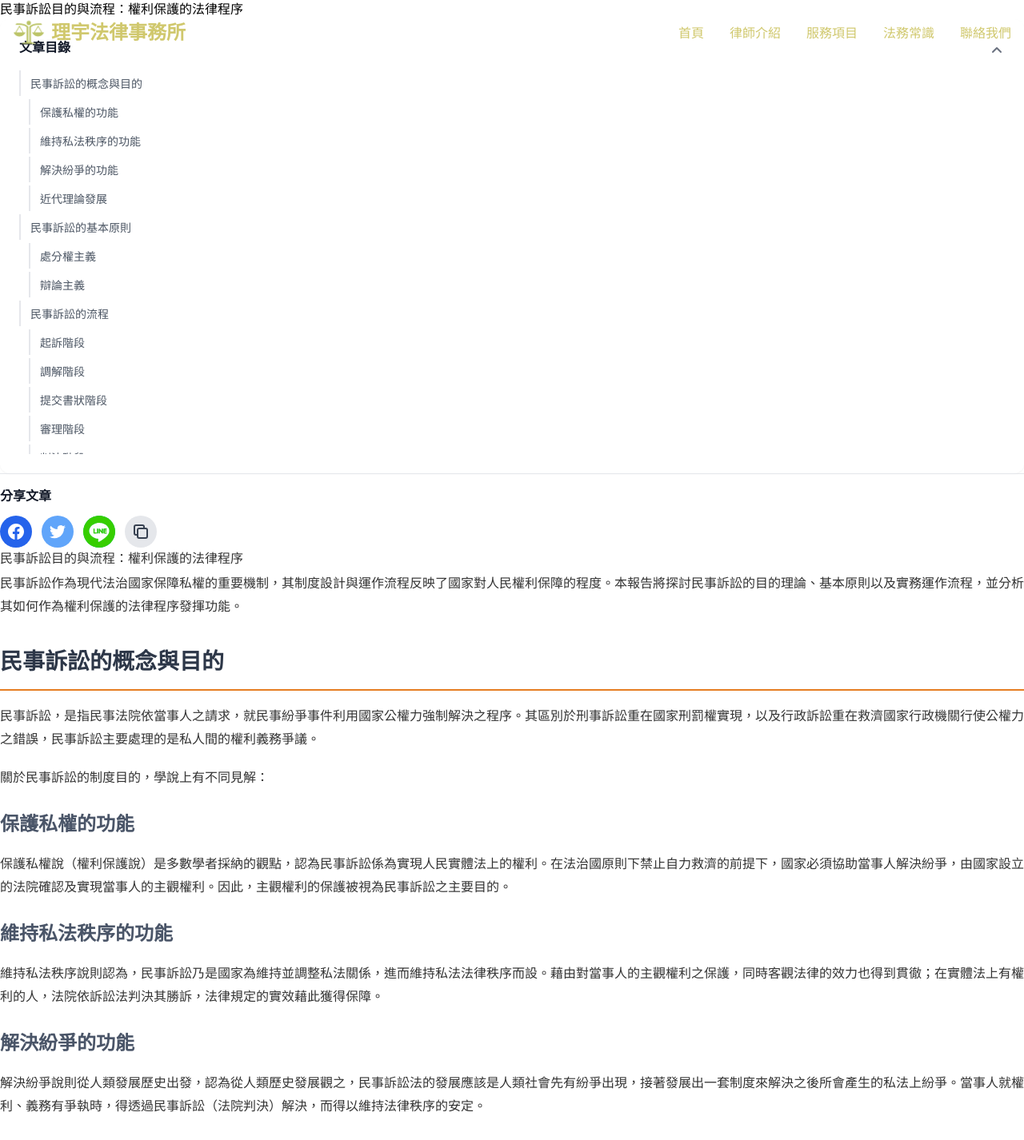
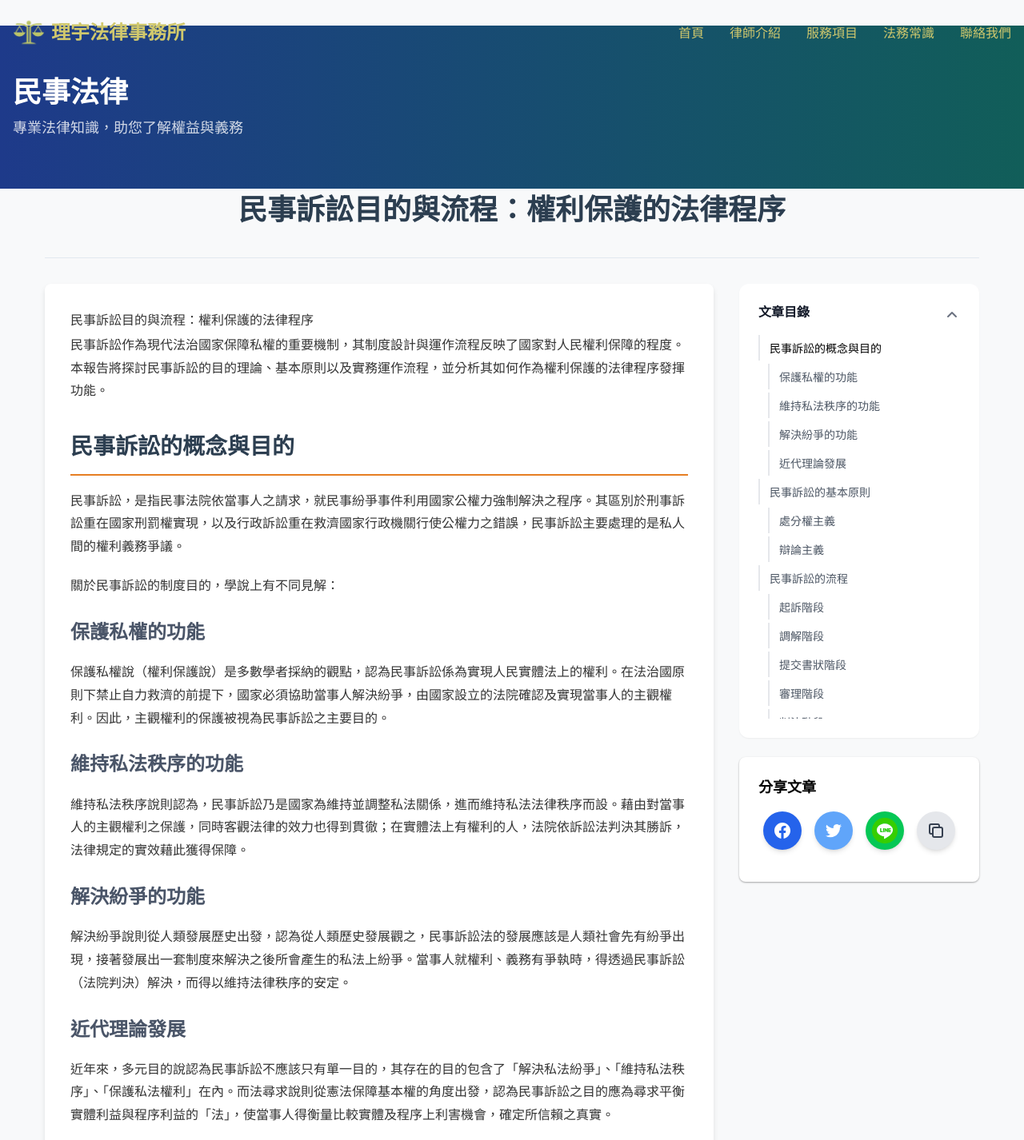
Before and after one commit to zellhuang0503/liyulaw_website, a React (Vite) app in the folder client/: page /knowledge/civil/1 in a window 1280 px wide. Shown: the top 1426 px of the page at 80% size. Built offline with nearby package versions, Linux system fonts and the light colour scheme.

Commit message:
改進文章頁面UI/UX：優化ShareArticle組件和RelatedArticlesList組件，使其與網站整體風格一致，增加卡片式設計和現代化樣式

```diff
--- a/client/src/components/ShareArticle.tsx
+++ b/client/src/components/ShareArticle.tsx
@@ -42,17 +42,9 @@ const ShareArticle: React.FC<ShareArticleProps> = ({ title, url }) => {
     tap: { scale: 0.95 }
   };
 
-  // 按鈕共用樣式
-  const buttonStyle = {
-    width: '40px',
-    height: '40px'
-  };
-
   return (
-    <div className="pt-4 border-t border-gray-200">
-      <h3 className="font-semibold text-gray-900 mb-3">分享文章</h3>
-
-      <div className="flex space-x-3">
+    <div className="flex flex-col">
+      <div className="flex justify-center space-x-4 mb-4">
         {/* Facebook */}
         <motion.button
           variants={buttonVariants}
@@ -60,8 +52,7 @@ const ShareArticle: React.FC<ShareArticleProps> = ({ title, url }) => {
           whileHover="hover"
           whileTap="tap"
           onClick={shareToFacebook}
-          className="p-2 bg-blue-600 text-white rounded-full hover:bg-blue-700 transition-colors share-button flex items-center justify-center"
-          style={buttonStyle}
+          className="w-12 h-12 bg-blue-600 text-white rounded-full hover:bg-blue-700 transition-colors shadow-md flex items-center justify-center"
           aria-label="分享到 Facebook"
         >
           <svg className="w-6 h-6" fill="currentColor" viewBox="0 0 24 24" aria-hidden="true">
@@ -76,8 +67,7 @@ const ShareArticle: React.FC<ShareArticleProps> = ({ title, url }) => {
           whileHover="hover"
           whileTap="tap"
           onClick={shareToTwitter}
-          className="p-2 bg-blue-400 text-white rounded-full hover:bg-blue-500 transition-colors share-button flex items-center justify-center"
-          style={buttonStyle}
+          className="w-12 h-12 bg-blue-400 text-white rounded-full hover:bg-blue-500 transition-colors shadow-md flex items-center justify-center"
           aria-label="分享到 Twitter"
         >
           <svg className="w-6 h-6" fill="currentColor" viewBox="0 0 24 24" aria-hidden="true">
@@ -92,14 +82,13 @@ const ShareArticle: React.FC<ShareArticleProps> = ({ title, url }) => {
           whileHover="hover"
           whileTap="tap"
           onClick={shareToLine}
-          className="p-0 bg-[#06C755] text-white rounded-full hover:bg-green-600 transition-colors share-button flex items-center justify-center overflow-hidden"
-          style={buttonStyle}
+          className="w-12 h-12 bg-[#06C755] text-white rounded-full hover:bg-green-600 transition-colors shadow-md flex items-center justify-center overflow-hidden"
           aria-label="分享到 LINE"
         >
           <img
             src="/images/line40x40.svg"
             alt="分享到 LINE"
-            className="w-full h-full object-cover"
+            className="w-8 h-8 object-cover"
           />
         </motion.button>
 
@@ -110,8 +99,7 @@ const ShareArticle: React.FC<ShareArticleProps> = ({ title, url }) => {
           whileHover="hover"
           whileTap="tap"
           onClick={copyLink}
-          className="p-2 bg-gray-200 text-gray-700 rounded-full hover:bg-gray-300 transition-colors share-button flex items-center justify-center"
-          style={buttonStyle}
+          className="w-12 h-12 bg-gray-200 text-gray-700 rounded-full hover:bg-gray-300 transition-colors shadow-md flex items-center justify-center"
           aria-label="複製連結"
         >
           <svg className="w-6 h-6" fill="none" stroke="currentColor" viewBox="0 0 24 24" xmlns="http://www.w3.org/2000/svg">
@@ -122,9 +110,14 @@ const ShareArticle: React.FC<ShareArticleProps> = ({ title, url }) => {
 
       {/* 複製成功提示 */}
       {isCopied && (
-        <div className="mt-2 text-sm text-green-600 font-medium">
+        <motion.div
+          initial={{ opacity: 0, y: 10 }}
+          animate={{ opacity: 1, y: 0 }}
+          exit={{ opacity: 0 }}
+          className="text-center py-2 px-4 bg-green-100 text-green-700 rounded-md font-medium text-sm"
+        >
           連結已複製到剪貼簿！
-        </div>
+        </motion.div>
       )}
     </div>
   );
--- a/client/src/components/article/RelatedArticlesList.tsx
+++ b/client/src/components/article/RelatedArticlesList.tsx
@@ -1,5 +1,6 @@
 import React from 'react';
 import { Link } from 'react-router-dom';
+import { motion } from 'framer-motion';
 import { ArticleCategory, getRelatedArticles } from '../../utils/articleFileResolver';
 import articleTitles from '../../data/articleTitles';
 
@@ -22,25 +23,90 @@ const RelatedArticlesList: React.FC<RelatedArticlesListProps> = ({
     currentId
   );
 
+  // 卡片動畫效果
+  const cardVariants = {
+    initial: { opacity: 0, y: 20 },
+    animate: { opacity: 1, y: 0 },
+    hover: { y: -5, boxShadow: '0 10px 15px rgba(0,0,0,0.1)' }
+  };
+
+  // 容器動畫效果
+  const containerVariants = {
+    initial: { opacity: 0 },
+    animate: {
+      opacity: 1,
+      transition: {
+        staggerChildren: 0.1
+      }
+    }
+  };
+
   return (
-    <div className="related-articles">
-      <h3>相關文章</h3>
-      <ul className="related-articles-list">
+    <div className="related-articles mt-12 pt-8 border-t border-gray-200">
+      <h3 className="text-2xl font-bold text-gray-800 mb-6">相關文章</h3>
+
+      {relatedArticles.length > 0 ? (
+        <motion.div
+          className="related-articles-grid"
+          variants={containerVariants}
+          initial="initial"
+          animate="animate"
+        >
           {relatedArticles.map((article, index) => {
             const articleKey = `${article.category}-${article.id.split('-')[1]}`;
             const title = articleTitles[articleKey] || '未知標題';
 
             return (
-            <li key={index} className="related-article-item">
-              <Link to={`/article/${article.category}/${article.id.split('-')[1]}`}>
-                {title}
+              <motion.div
+                key={index}
+                className="related-article-card"
+                variants={cardVariants}
+                whileHover="hover"
+                transition={{ duration: 0.3 }}
+              >
+                <Link
+                  to={`/article/${article.category}/${article.id.split('-')[1]}`}
+                  className="block h-full"
+                >
+                  <div className="flex items-start">
+                    <div className="mr-4 mt-1 text-primary">
+                      <svg xmlns="http://www.w3.org/2000/svg" className="h-5 w-5" viewBox="0 0 20 20" fill="currentColor">
+                        <path fillRule="evenodd" d="M12.293 5.293a1 1 0 011.414 0l4 4a1 1 0 010 1.414l-4 4a1 1 0 01-1.414-1.414L14.586 11H3a1 1 0 110-2h11.586l-2.293-2.293a1 1 0 010-1.414z" clipRule="evenodd" />
+                      </svg>
+                    </div>
+                    <div>
+                      <h4 className="font-medium text-gray-900 hover:text-primary transition-colors">{title}</h4>
+                      <p className="text-sm text-gray-500 mt-1">
+                        {getCategoryName(article.category)}
+                      </p>
+                    </div>
+                  </div>
                 </Link>
-            </li>
+              </motion.div>
             );
           })}
-      </ul>
+        </motion.div>
+      ) : (
+        <p className="text-gray-500 italic">沒有找到相關文章</p>
+      )}
     </div>
   );
 };
 
+// 獲取類別的中文名稱
+const getCategoryName = (category: string) => {
+  switch (category) {
+    case 'criminal':
+      return '刑事法律';
+    case 'civil':
+      return '民事法律';
+    case 'administrative':
+      return '行政法律';
+    case 'corporate':
+      return '企業法務';
+    default:
+      return '法律知識';
+  }
+};
+
 export default RelatedArticlesList;
--- a/client/src/pages/ArticlePage.tsx
+++ b/client/src/pages/ArticlePage.tsx
@@ -99,8 +99,27 @@ const ArticlePage: React.FC = () => {
   // 提取文章目錄
   const toc = extractToc(article);
 
+  // 獲取類別的中文名稱
+  const getCategoryName = (category: string) => {
+    switch (category) {
+      case 'criminal':
+        return '刑事法律';
+      case 'civil':
+        return '民事法律';
+      case 'administrative':
+        return '行政法律';
+      case 'corporate':
+        return '企業法務';
+      default:
+        return '法律知識';
+    }
+  };
+
   return (
     <div className="article-page">
+      {/* 閱讀進度條 */}
+      <ReadingProgress progress={readingProgress} />
+
       {/* 文章載入器組件 */}
       <ArticleLoader
         category={category || ''}
@@ -109,8 +128,13 @@ const ArticlePage: React.FC = () => {
         onLoadingChange={handleLoadingChange}
       />
 
-      {/* 閱讀進度條 */}
-      <ReadingProgress progress={readingProgress} />
+      {/* 頁面標題區塊 */}
+      <div className="page-header bg-gradient-to-r from-blue-900 to-teal-800 text-white py-16">
+        <div className="container mx-auto px-4">
+          <h1 className="text-4xl font-bold mb-2">{getCategoryName(category || '')}</h1>
+          <p className="text-lg opacity-80">專業法律知識，助您了解權益與義務</p>
+        </div>
+      </div>
 
       {loading ? (
         <div className="loading-container">
@@ -129,14 +153,6 @@ const ArticlePage: React.FC = () => {
           </div>
 
           <div className="article-body">
-            <div className="article-sidebar">
-              {/* 文章目錄組件 */}
-              <TableOfContents toc={toc} activeHeadingId={activeHeadingId} />
-
-              {/* 分享文章組件 */}
-              <ShareArticle title={title} url={window.location.href} />
-            </div>
-
             <div className="article-main">
               {/* 文章內容組件 */}
               <ArticleContent article={article} toc={toc} />
@@ -147,6 +163,17 @@ const ArticlePage: React.FC = () => {
                 currentId={id || ''}
               />
             </div>
+
+            <div className="article-sidebar">
+              {/* 文章目錄組件 */}
+              <TableOfContents toc={toc} activeHeadingId={activeHeadingId} />
+
+              {/* 分享文章組件 */}
+              <div className="share-container">
+                <h3 className="text-lg font-semibold mb-4">分享文章</h3>
+                <ShareArticle title={title} url={window.location.href} />
+              </div>
+            </div>
           </div>
         </motion.div>
       )}
--- a/client/src/styles/article.css
+++ b/client/src/styles/article.css
@@ -9,6 +9,11 @@
   --color-text-light: #666666;
   --color-background: #f8f9fa;
   --color-border: #e2e8f0;
+  --color-navy: #2c3e50;
+  --shadow-sm: 0 1px 3px rgba(0,0,0,0.12), 0 1px 2px rgba(0,0,0,0.24);
+  --shadow-md: 0 4px 6px rgba(0,0,0,0.1);
+  --shadow-lg: 0 10px 15px rgba(0,0,0,0.1);
+  --border-radius: 8px;
 }
 
 /* 閱讀進度條動畫 */
@@ -23,6 +28,61 @@
 
 .progress-bar {
   animation: pulse 2s cubic-bezier(0.4, 0, 0.6, 1) infinite;
+  height: 4px;
+  background-color: var(--color-primary);
+  position: fixed;
+  top: 0;
+  left: 0;
+  z-index: 1000;
+  transition: width 0.3s ease;
+}
+
+/* 文章頁面容器 */
+.article-page {
+  background-color: var(--color-background);
+  min-height: 100vh;
+  padding: 2rem 0;
+}
+
+/* 文章容器 */
+.article-container {
+  max-width: 1200px;
+  margin: 0 auto;
+  padding: 0 1rem;
+}
+
+/* 文章頭部 */
+.article-header {
+  text-align: center;
+  margin-bottom: 2rem;
+  padding-bottom: 1.5rem;
+  border-bottom: 1px solid var(--color-border);
+}
+
+.article-header h1 {
+  font-size: 2.25rem;
+  font-weight: 700;
+  color: var(--color-navy);
+  margin-bottom: 0.5rem;
+}
+
+/* 文章主體佈局 */
+.article-body {
+  display: flex;
+  gap: 2rem;
+}
+
+.article-sidebar {
+  width: 300px;
+  flex-shrink: 0;
+}
+
+.article-main {
+  flex: 1;
+  background-color: white;
+  border-radius: var(--border-radius);
+  box-shadow: var(--shadow-md);
+  padding: 2rem;
 }
 
 /* 文章內容樣式增強 */
@@ -37,7 +97,7 @@
   font-weight: 700;
   margin-top: 2rem;
   margin-bottom: 1rem;
-  color: #2d3748;
+  color: var(--color-navy);
   border-bottom: 2px solid var(--color-primary);
   padding-bottom: 0.5rem;
 }
@@ -65,10 +125,12 @@
 
 .article-content blockquote {
   border-left: 4px solid var(--color-primary);
-  padding-left: 1rem;
+  padding: 1rem 1.5rem;
   font-style: italic;
   color: var(--color-text-light);
   margin: 1.5rem 0;
+  background-color: rgba(208, 200, 109, 0.1);
+  border-radius: 0 var(--border-radius) var(--border-radius) 0;
 }
 
 .article-content a {
@@ -104,26 +166,109 @@
   border-radius: 3px;
 }
 
+/* 分享按鈕容器 */
+.share-container {
+  background-color: white;
+  border-radius: var(--border-radius);
+  box-shadow: var(--shadow-sm);
+  padding: 1.5rem;
+  margin-top: 1.5rem;
+}
+
 /* 分享按鈕懸停效果 */
 .share-button {
   transform: scale(1);
   transition: transform 0.2s ease;
+  margin: 0 0.5rem;
 }
 
 .share-button:hover {
   transform: scale(1.1);
 }
 
-/* 相關文章卡片懸停效果 */
+/* 相關文章區塊 */
+.related-articles {
+  margin-top: 3rem;
+  padding-top: 2rem;
+  border-top: 1px solid var(--color-border);
+}
+
+.related-articles h3 {
+  font-size: 1.5rem;
+  font-weight: 600;
+  color: var(--color-navy);
+  margin-bottom: 1.5rem;
+}
+
+/* 相關文章卡片容器 */
+.related-articles-grid {
+  display: grid;
+  grid-template-columns: repeat(auto-fill, minmax(300px, 1fr));
+  gap: 1.5rem;
+}
+
+/* 相關文章卡片 */
 .related-article-card {
+  background-color: white;
+  border-radius: var(--border-radius);
+  box-shadow: var(--shadow-sm);
+  padding: 1.5rem;
   transition: all 0.3s ease;
+  border-left: 3px solid var(--color-primary);
 }
 
 .related-article-card:hover {
   transform: translateY(-4px);
+  box-shadow: var(--shadow-md);
+}
+
+.related-article-card h4 {
+  font-size: 1.1rem;
+  font-weight: 600;
+  margin-bottom: 0.5rem;
+  color: var(--color-navy);
+}
+
+/* 載入中動畫 */
+.loading-container {
+  display: flex;
+  flex-direction: column;
+  align-items: center;
+  justify-content: center;
+  min-height: 50vh;
+}
+
+.loading-spinner {
+  border: 4px solid rgba(208, 200, 109, 0.3);
+  border-radius: 50%;
+  border-top: 4px solid var(--color-primary);
+  width: 50px;
+  height: 50px;
+  animation: spin 1s linear infinite;
+  margin-bottom: 1rem;
+}
+
+@keyframes spin {
+  0% { transform: rotate(0deg); }
+  100% { transform: rotate(360deg); }
 }
 
 /* 響應式調整 */
+@media (max-width: 992px) {
+  .article-body {
+    flex-direction: column;
+  }
+
+  .article-sidebar {
+    width: 100%;
+    order: 2;
+  }
+
+  .article-main {
+    order: 1;
+  }
+}
+
 @media (max-width: 768px) {
   .article-content h2 {
     font-size: 1.5rem;
@@ -132,4 +277,12 @@
   .article-content h3 {
     font-size: 1.25rem;
   }
+
+  .article-header h1 {
+    font-size: 1.75rem;
+  }
+
+  .related-articles-grid {
+    grid-template-columns: 1fr;
+  }
 }
```
Lines whose indentation alone changed are shown as unchanged.
